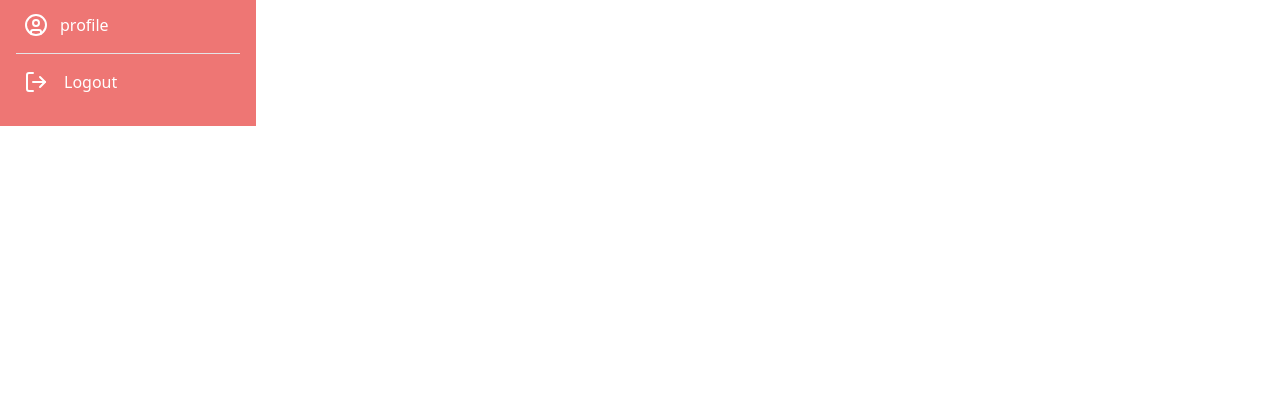
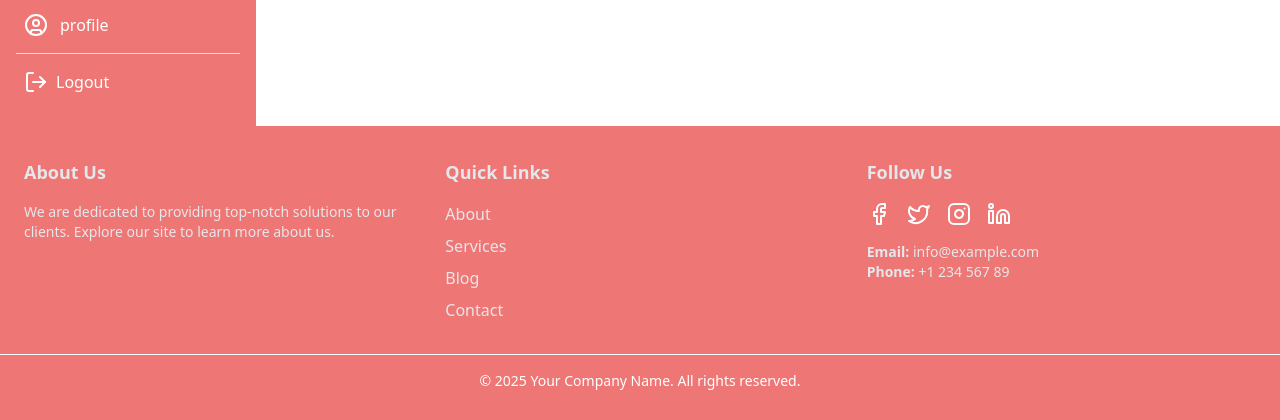
Before and after one commit to jhimi01/Books-list-task-nextjs, a Next.js app: page /dashboard/add-book in a window 1280 px wide. Shown: the part 674-1094 px from the top of the page. Before the commit the page ends 800 px from the top, so only its background shows below. Built offline with nearby package versions, Linux system fonts and the light colour scheme; no server answers; the database is empty.

Commit message:
added footer

```diff
--- a/src/app/layout.js
+++ b/src/app/layout.js
@@ -2,6 +2,7 @@ import { Geist, Geist_Mono } from "next/font/google";
 import "./globals.css";
 import Navbar from "@/components/shared/Navbar";
 import { Bounce, ToastContainer } from "react-toastify";
+import Footer from "@/components/shared/Footer";
 
 const geistSans = Geist({
   variable: "--font-geist-sans",
@@ -26,6 +27,7 @@ export default function RootLayout({ children }) {
       >
         <Navbar />
         {children}
+        <Footer />
       <ToastContainer
         position="top-right"
         autoClose={2000}
--- a/src/components/auth/LogOut.jsx
+++ b/src/components/auth/LogOut.jsx
@@ -39,7 +39,7 @@ export default function LogOut() {
     <button
       type="submit"
       onClick={handleLogout}
-      className="flex items-center gap-4"
+      className="flex items-center gap-2"
       disabled={isLoggingOut} // Disable button while logging out
     >
       <LogOutIcon />
--- a/src/components/homepage/Searchbar.jsx
+++ b/src/components/homepage/Searchbar.jsx
@@ -1,42 +1,16 @@
 'use client'
 import { bookStore } from "@/store/books";
-import { genreStore } from "@/store/genre";
 import { Search } from "lucide-react";
 import React, { useState } from "react";
 
 export default function Searchbar() {
-    const [selectedGenre, setSelectedGenre] = useState("");
-    // const genres = genreStore((state) => state.genres);
     const setSearchQuery = bookStore((state) => state.setSearchQuery);
-    const genres = [
-        "All Genres",
-        "Classic",
-        "Fiction",
-        "Dystopian",
-        "Romance",
-        "Fantasy",
-        "Adventure",
-        "Philosophy",
-        "Post-Apocalyptic",
-      ];
 
   return (
     <div className="py-20 bg-gray-200">
       <div className="wrapper flex flex-col items-center justify-center">
         <h2 className="capitalize text-2xl font-semibold mb-3">explore books</h2>
-       <div className="flex md:w-[50%]">
-         {/* Genre Dropdown */}
-         {/* <select
-            value={selectedGenre}
-            onChange={(e) => setSelectedGenre(e.target.value)}
-            className="px-3 py-2 focus:outline-0 border-r bg-white"
-          >
-            {genres.map((genre, index) => (
-              <option className="hover:bg-primary-800" key={index} value={genre}>
-                {genre}
-              </option>
-            ))}
-          </select> */}
+       <div className="flex md:w-[50%] w-full">
         <div className="relative flex-grow">
           <input
             type="text"
--- a/src/components/shared/Footer.jsx
+++ b/src/components/shared/Footer.jsx
@@ -1,9 +1,81 @@
-import React from 'react'
+import React from "react";
+import { Facebook, Twitter, Instagram, Linkedin } from "lucide-react";
 
 export default function Footer() {
   return (
-    <div>
-      this is a footer
-    </div>
-  )
+    <footer className="bg-primary-800 text-gray-200 py-8">
+      <div className="container mx-auto px-6 grid grid-cols-1 md:grid-cols-3 gap-8">
+        {/* About Section */}
+        <div>
+          <h3 className="text-lg font-semibold mb-4">About Us</h3>
+          <p className="text-sm">
+            We are dedicated to providing top-notch solutions to our clients. Explore our site to learn more about us.
+          </p>
+        </div>
+
+        {/* Links Section */}
+        <div>
+          <h3 className="text-lg font-semibold mb-4">Quick Links</h3>
+          <ul className="space-y-2">
+            <li>
+              <a href="/about" className="hover:text-white">
+                About
+              </a>
+            </li>
+            <li>
+              <a href="/services" className="hover:text-white">
+                Services
+              </a>
+            </li>
+            <li>
+              <a href="/blog" className="hover:text-white">
+                Blog
+              </a>
+            </li>
+            <li>
+              <a href="/contact" className="hover:text-white">
+                Contact
+              </a>
+            </li>
+          </ul>
+        </div>
+
+        {/* Social Media & Contact */}
+        <div>
+          <h3 className="text-lg font-semibold mb-4">Follow Us</h3>
+          <div className="flex items-center gap-4 mb-4">
+            <a href="https://facebook.com" target="_blank" rel="noopener noreferrer">
+              <Facebook className="text-white hover:text-white" />
+            </a>
+            <a href="https://twitter.com" target="_blank" rel="noopener noreferrer">
+              <Twitter className="text-white hover:text-white" />
+            </a>
+            <a href="https://instagram.com" target="_blank" rel="noopener noreferrer">
+              <Instagram className="text-white hover:text-white" />
+            </a>
+            <a href="https://linkedin.com" target="_blank" rel="noopener noreferrer">
+              <Linkedin className="text-white hover:text-white" />
+            </a>
+          </div>
+          <p className="text-sm">
+            <span className="font-semibold">Email:</span>{" "}
+            <a href="mailto:info@example.com" className="hover:text-white">
+              info@example.com
+            </a>
+          </p>
+          <p className="text-sm">
+            <span className="font-semibold">Phone:</span>{" "}
+            <a href="tel:+123456789" className="hover:text-white">
+              +1 234 567 89
+            </a>
+          </p>
+        </div>
+      </div>
+
+      {/* Bottom Bar */}
+      <div className="mt-8 border-t border-white pt-4 text-center text-sm text-white">
+        © {new Date().getFullYear()} Your Company Name. All rights reserved.
+      </div>
+    </footer>
+  );
 }
```
